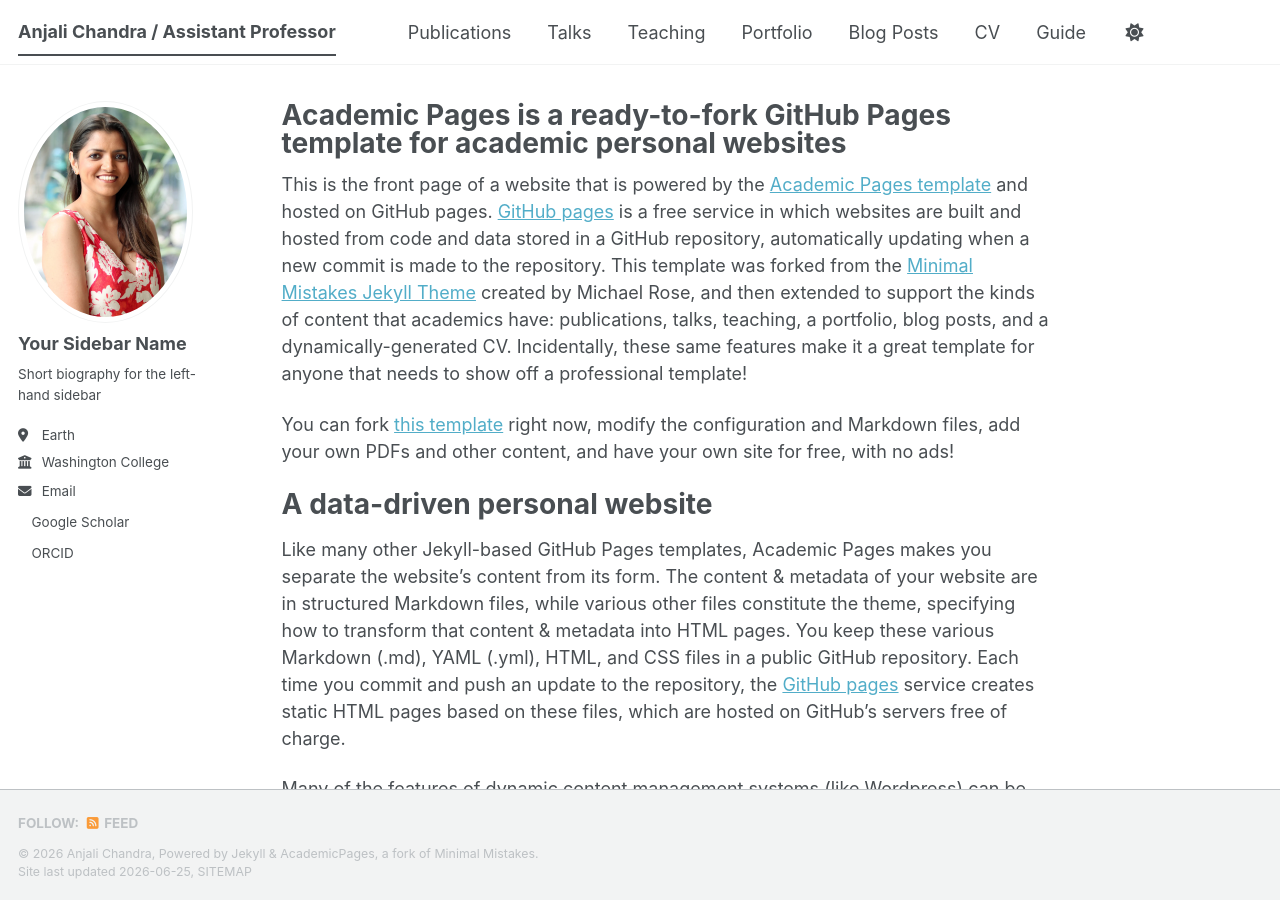
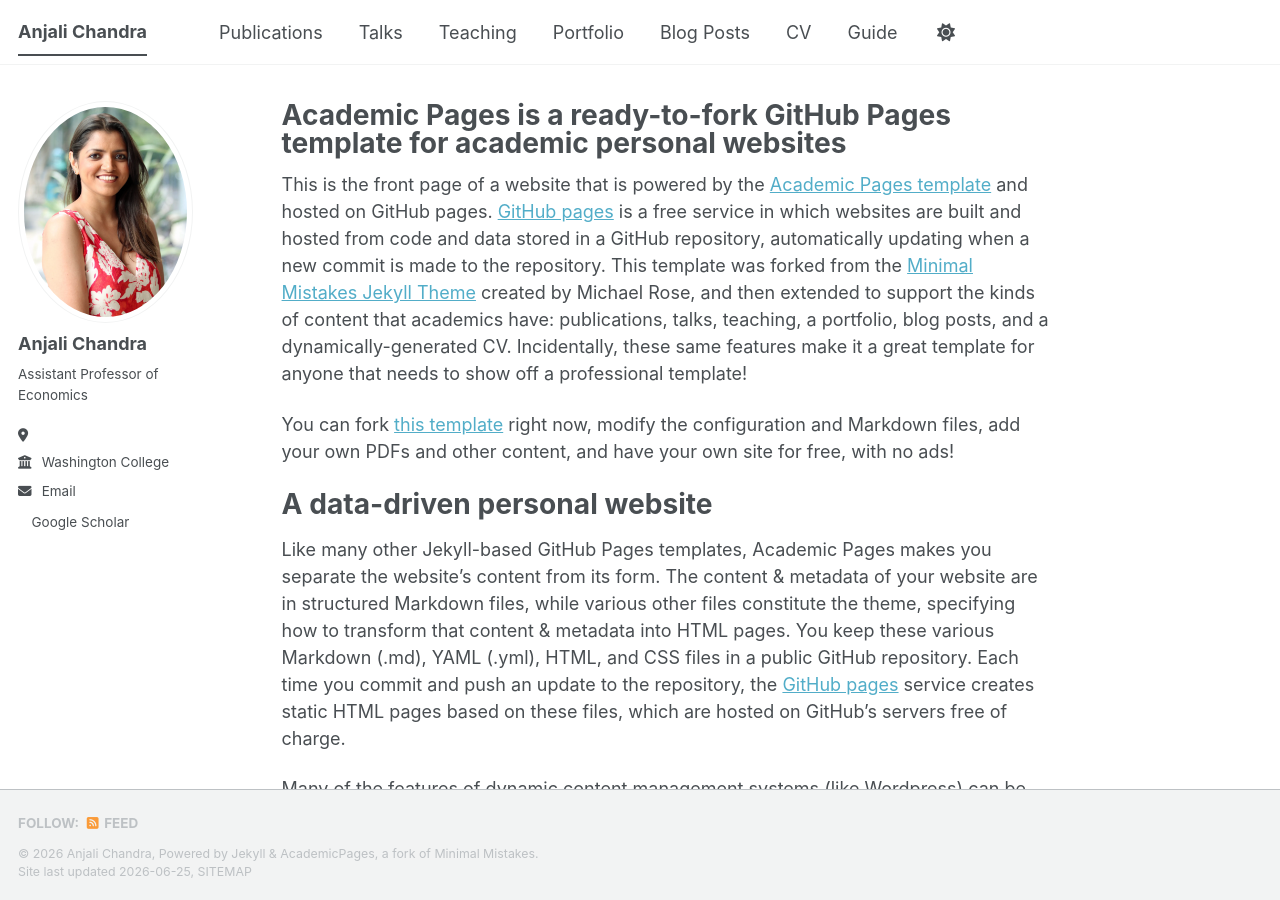
Before and after one commit to anjalichandra/anjali-website, a Jekyll site: the page built from _pages/about.md, in a window 1280 px wide and 900 px high. Built offline with Jekyll 4.4.1, drawn with Linux system fonts in a browser that asks for light colours; a style sheet for code colours, icons or effects is not loaded.

Commit message:
Update _config.yml

```diff
--- a/_config.yml
+++ b/_config.yml
@@ -9,7 +9,7 @@
 # Basic Site Settings
 locale                   : "en-US"
 site_theme               : "default" # The available themes options are "default", "air", "sunrise", "mint", "dirt" and "contrast"
-title                    : "Anjali Chandra / Assistant Professor"
+title                    : "Anjali Chandra"
 title_separator          : "-"
 name                     : &name "Anjali Chandra"
 description              : &description "Your Name's academic portfolio"   # Update this with a general description of your site, this is the default if not overridden by a page
@@ -24,10 +24,10 @@ repository               : "anjali-website"
 author:
   # Biographic information
   avatar           : "hero.png"
-  name             : "Your Sidebar Name"
+  name             : "Anjali Chandra"
   pronouns         : # example: "she/her"
-  bio              : "Short biography for the left-hand sidebar"
-  location         : "Earth"
+  bio              : "Assistant Professor of Economics"
+  location         : ""
   employer         : "Washington College"
   uri              : # URL
   email            : "achandra2@washcoll.edu"
@@ -38,7 +38,7 @@ author:
   googlescholar    : "https://scholar.google.com/citations?user=yVRVQeQAAAAJ&hl=en"
   inspire-hep      : # URL
   impactstory      : # URL
-  orcid            : "https://orcid.org/yourorcidurl"
+  orcid            : # URL
   semantic         : # URL
   ssrn             : # URL
   pubmed           : # URL
```
